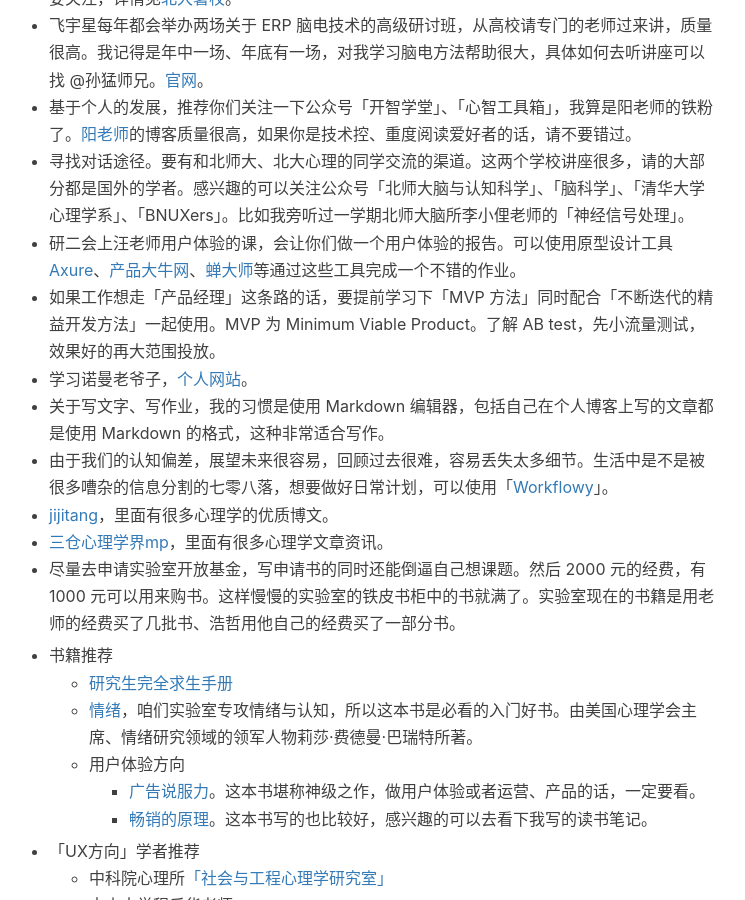
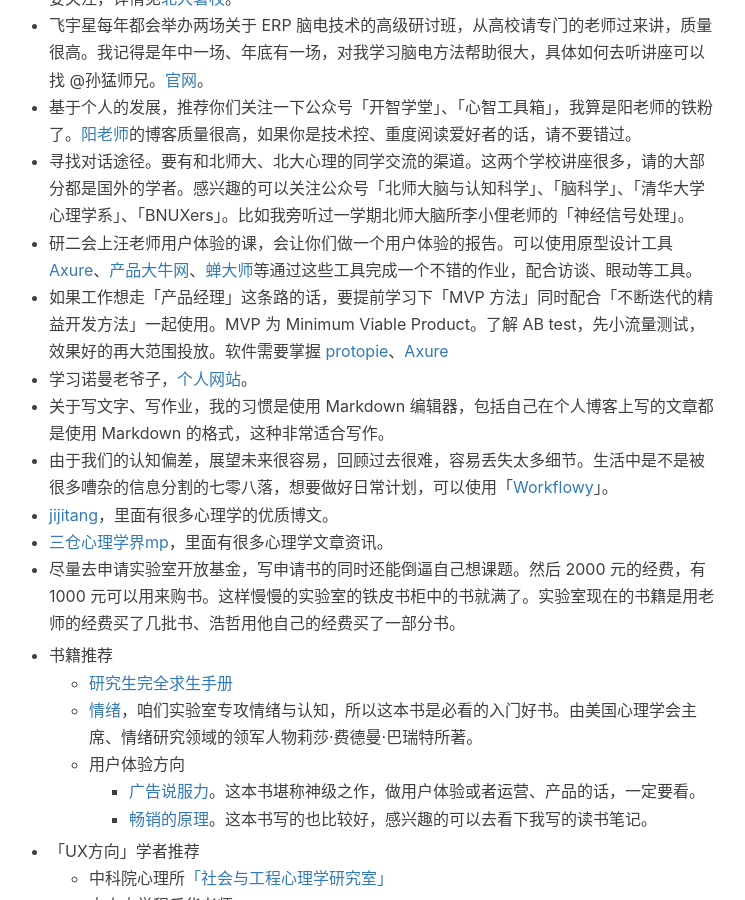
Before and after one commit to zapp926/blog, a Jekyll site: the page built from _posts/2019-01-06-1015-manual.md, in a window 1280 px wide and 900 px high, scrolled down 2212 px. Shown: the whole window, without its empty margins (256-1001 px from the left). Built offline with Jekyll 4.4.1, drawn with Linux system fonts in a browser that asks for light colours; nearby versions of some CDN libraries; comment, search, counter and statistics services are not loaded.

Commit message:
Update 2019-01-06-1015-manual.md

```diff
--- a/_posts/2019-01-06-1015-manual.md
+++ b/_posts/2019-01-06-1015-manual.md
@@ -51,8 +51,8 @@
 * 飞宇星每年都会举办两场关于 ERP 脑电技术的高级研讨班，从高校请专门的老师过来讲，质量很高。我记得是年中一场、年底有一场，对我学习脑电方法帮助很大，具体如何去听讲座可以找 @孙猛师兄。[官网](http://www.fistar.com.cn)。
 * 基于个人的发展，推荐你们关注一下公众号「开智学堂」、「心智工具箱」，我算是阳老师的铁粉了。[阳老师](https://www.yangzhiping.com)的博客质量很高，如果你是技术控、重度阅读爱好者的话，请不要错过。
 * 寻找对话途径。要有和北师大、北大心理的同学交流的渠道。这两个学校讲座很多，请的大部分都是国外的学者。感兴趣的可以关注公众号「北师大脑与认知科学」、「脑科学」、「清华大学心理学系」、「BNUXers」。比如我旁听过一学期北师大脑所李小俚老师的「神经信号处理」。
-* 研二会上汪老师用户体验的课，会让你们做一个用户体验的报告。可以使用原型设计工具[Axure](https://www.axure.com)、[产品大牛网](http://www.pmdaniu.com)、[蝉大师](https://www.chandashi.com)等通过这些工具完成一个不错的作业。
-* 如果工作想走「产品经理」这条路的话，要提前学习下「MVP 方法」同时配合「不断迭代的精益开发方法」一起使用。MVP 为 Minimum Viable Product。了解 AB test，先小流量测试，效果好的再大范围投放。
+* 研二会上汪老师用户体验的课，会让你们做一个用户体验的报告。可以使用原型设计工具[Axure](https://www.axure.com)、[产品大牛网](http://www.pmdaniu.com)、[蝉大师](https://www.chandashi.com)等通过这些工具完成一个不错的作业，配合访谈、眼动等工具。
+* 如果工作想走「产品经理」这条路的话，要提前学习下「MVP 方法」同时配合「不断迭代的精益开发方法」一起使用。MVP 为 Minimum Viable Product。了解 AB test，先小流量测试，效果好的再大范围投放。软件需要掌握 [protopie](http://www.protopie.cn/)、[Axure](https://www.axure.com)
 * 学习诺曼老爷子，[个人网站](https://jnd.org/)。
 * 关于写文字、写作业，我的习惯是使用 Markdown 编辑器，包括自己在个人博客上写的文章都是使用 Markdown 的格式，这种非常适合写作。
 * 由于我们的认知偏差，展望未来很容易，回顾过去很难，容易丢失太多细节。生活中是不是被很多嘈杂的信息分割的七零八落，想要做好日常计划，可以使用「[Workflowy](https://workflowy.com/downloads/windows/)」。
```
